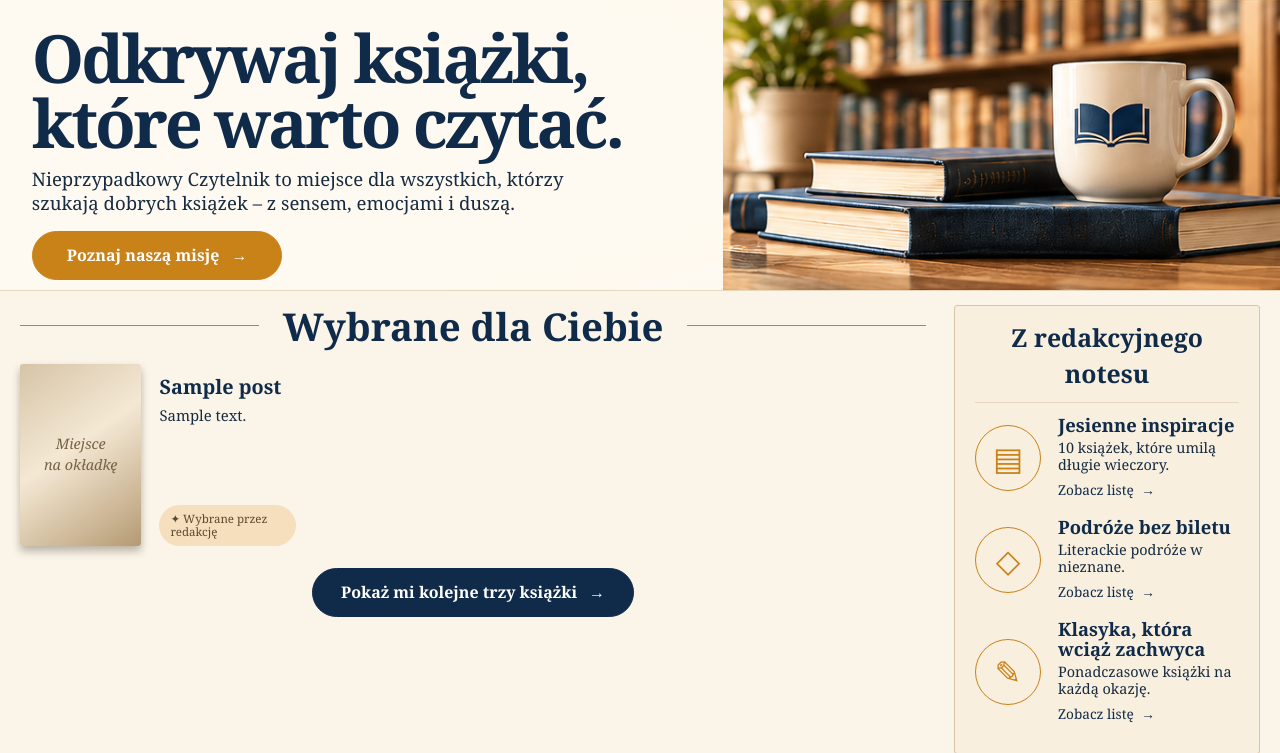
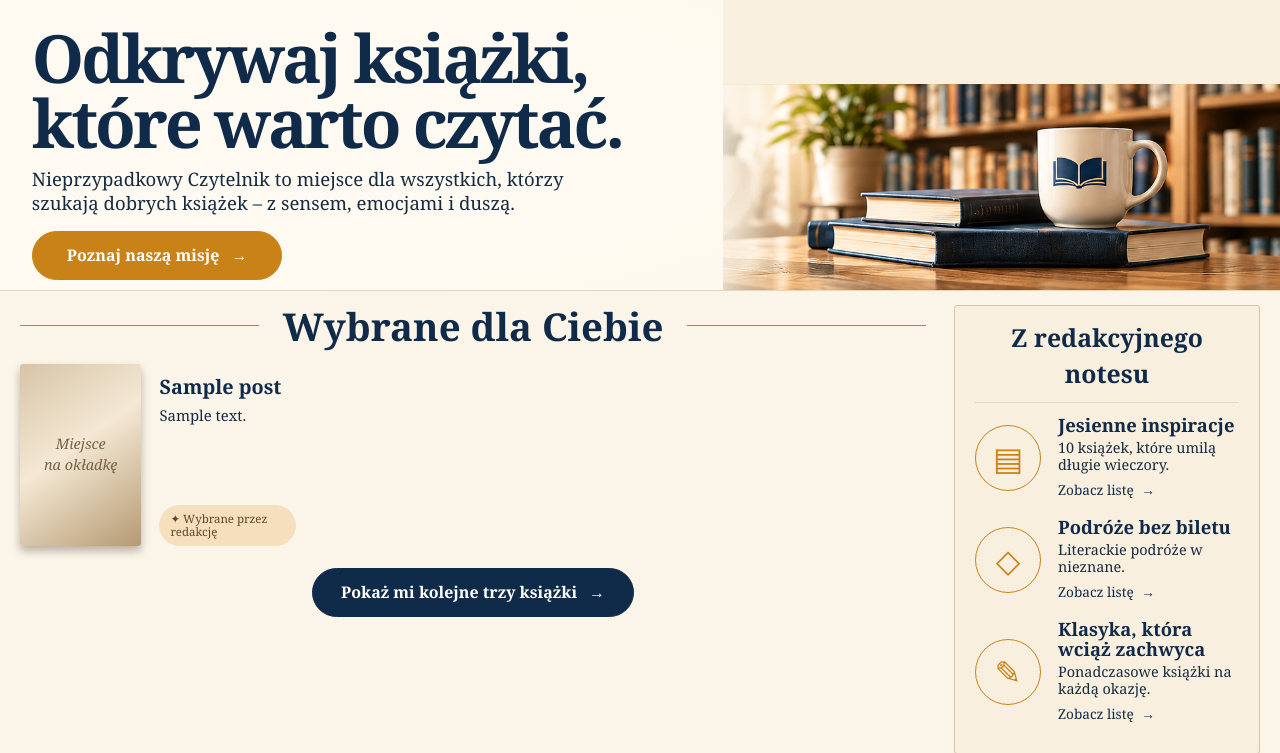
Before and after one commit to PJ-git-konto/Nieprzypadkowy-Czytelnik-WWW, a WordPress theme: template theme/front-page.php in a window 1280 px wide. Shown: the part 123-876 px from the top of the page. Run offline with PHP 8.4 and a stand-in for WordPress, Linux system fonts and the light colour scheme; the site name, menu and one post (Sample post) are stand-ins, and other content is empty.

Commit message:
Preserve natural hero image proportions

```diff
--- a/theme/style.css
+++ b/theme/style.css
@@ -38,7 +38,7 @@ button,input{font:inherit}
 .nc-search svg{width:28px;height:28px;fill:none;stroke:currentColor;stroke-width:1.8;stroke-linecap:round}
 .nc-menu-toggle{display:none}
 .nc-main{width:100%;overflow:hidden}
-.nc-hero{display:grid;grid-template-columns:minmax(0,1.3fr) minmax(0,1fr);align-items:stretch;position:relative;border-bottom:1px solid var(--nc-line);background:#f8efdf}
+.nc-hero{display:grid;grid-template-columns:minmax(0,1.3fr) minmax(0,1fr);align-items:end;position:relative;border-bottom:1px solid var(--nc-line);background:#f8efdf}
 .nc-hero-copy{position:relative;z-index:1;align-self:end;padding:25px 4.4% 10px max(4.4%,calc((100vw - 1430px)/2));background:radial-gradient(ellipse at 12% 45%,#fffaf1 0%,#fffaf1 68%,rgba(255,250,241,.9) 100%)}
 .nc-hero h1{margin:0 0 12px;color:var(--nc-navy);font-size:clamp(2.6rem,5.2vw,4.7rem);font-weight:700;line-height:.98;letter-spacing:-.045em}
 .nc-hero-copy p{max-width:590px;margin:0 0 17px;font-size:clamp(1rem,1.45vw,1.28rem);line-height:1.25}
@@ -46,8 +46,8 @@ button,input{font:inherit}
 .nc-button:hover{transform:translateY(-1px);background:#1c4267;color:white}
 .nc-button-gold{border-color:var(--nc-gold);background:var(--nc-gold);padding-inline:34px}
 .nc-button-gold:hover{background:#a9670e}
-.nc-hero-image{width:100%;aspect-ratio:839/407;min-width:0;overflow:hidden;background:#e8d7bf}
-.nc-hero-image img{width:100%;height:100%;object-fit:cover;object-position:center}
+.nc-hero-image{width:100%;max-height:324px;min-width:0;align-self:end;overflow:hidden;background:#e8d7bf}
+.nc-hero-image img{width:100%;height:auto;max-height:324px;object-fit:contain;object-position:center bottom}
 .nc-featured{width:min(100%,1456px);margin:auto;padding:14px 20px 16px;display:grid;grid-template-columns:minmax(0,1fr) 306px;gap:28px;align-items:stretch}
 .nc-section-title{display:flex;align-items:center;gap:24px;margin:0 0 12px}
 .nc-section-title>span{height:1px;flex:1;background:var(--nc-gold)}
```
